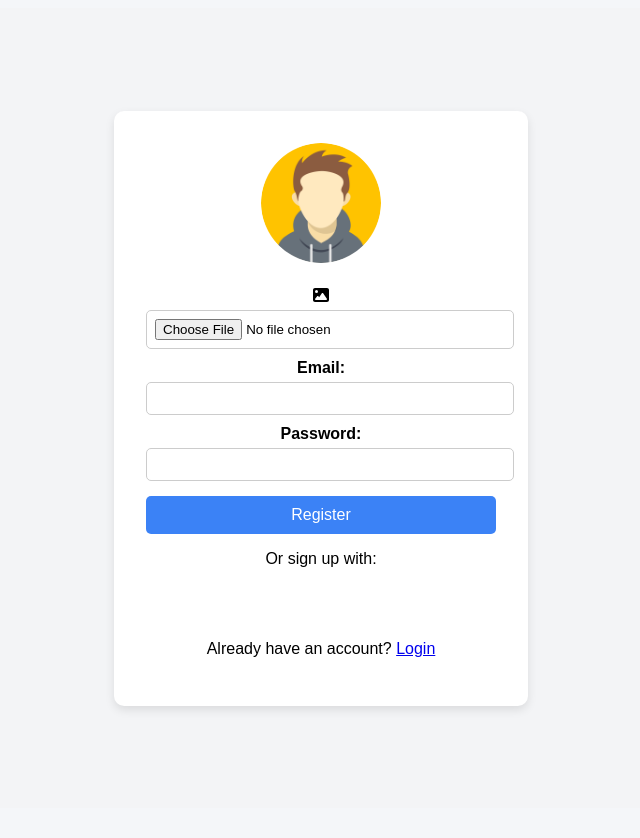
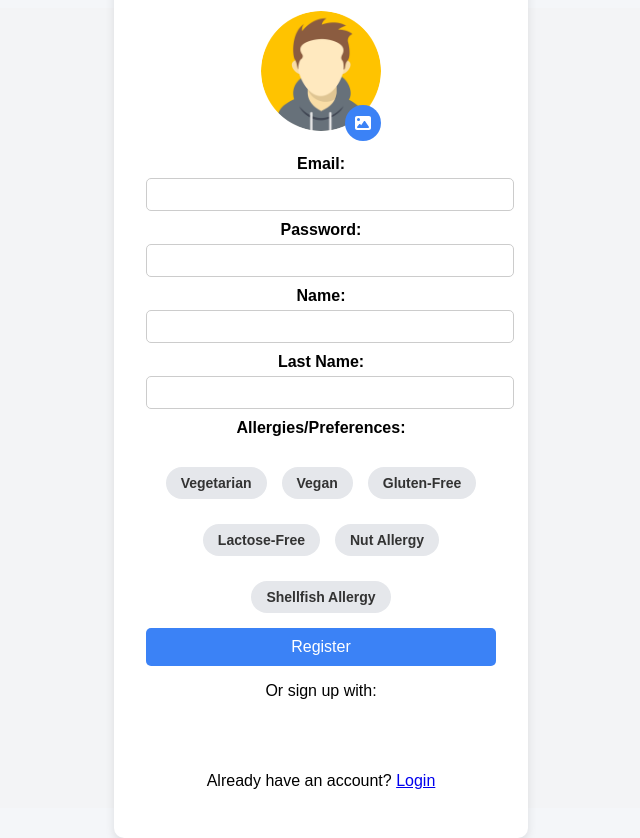
Before and after one commit to hod25/Internet-Project-Front, a React (Vite) app: page /register in a window 1280 px wide. Shown: the whole page, without its empty margins (319-959 px from the left). Before the commit the page ends 816 px from the top, so only its background shows below. Built offline with nearby package versions, Linux system fonts and the light colour scheme; no server answers.

Commit message:
Fix Register

```diff
--- a/src/pages/Register.tsx
+++ b/src/pages/Register.tsx
@@ -2,42 +2,80 @@ import { FC, useState } from "react";
 import { useForm } from "react-hook-form";
 import { zodResolver } from "@hookform/resolvers/zod";
 import z from "zod";
+import "../styles/Register.css";
 import avatar from "../assets/avatar.png";
 import { FontAwesomeIcon } from "@fortawesome/react-fontawesome";
 import { faImage } from "@fortawesome/free-solid-svg-icons";
-import "../styles/RegistrationForm.css";
+import axios from "axios";
 import { Link } from "react-router-dom";
 import { GoogleLogin } from "@react-oauth/google";
 
 const schema = z.object({
   email: z.string().email("Invalid email address"),
   password: z.string().min(6, "Password must be at least 6 characters"),
-  img: z.instanceof(FileList).optional(),
+  name: z.string().min(1, "Name is required"),
+  last_name: z.string().min(1, "Last name is required"),
+  background: z.string().optional(),
+  img: z.instanceof(File).optional(),
+  profile: z.string().optional(),
+  allergies: z.array(z.string()).optional(),
 });
 
 type FormData = z.infer<typeof schema>;
 
-const RegistrationForm: FC = () => {
+const RegisterPage: FC = () => {
   const [file, setFile] = useState<File | null>(null);
   const { register, handleSubmit, formState } = useForm<FormData>({
     resolver: zodResolver(schema),
   });
 
-  const onSubmit = (data: FormData) => {
-    console.log("Form Submitted:", data);
+  const onSubmit = async (data: FormData) => {
+    try {
+      const formData = new FormData();
+      formData.append("email", data.email);
+      formData.append("password", data.password);
+      formData.append("name", data.name);
+      formData.append("last_name", data.last_name);
+      formData.append("background", data.background || "");
+      if (data.img) formData.append("img", data.img);
+      formData.append("profile", data.profile || "");
+      formData.append("allergies", JSON.stringify(data.allergies || []));
+
+      const response = await axios.post("/api/register", formData, {
+        headers: {
+          "Content-Type": "multipart/form-data",
+        },
+      });
+
+      console.log("User registered:", response.data);
+    } catch (error) {
+      console.error("Error registering user:", error);
+    }
   };
 
   const handleGoogleSignup = (response: any) => {
     console.log("Google Signup Response:", response);
-    // כאן תוכל לטפל ברישום עם גוגל, לשלוח לשרת ולעשות אימות
+    // Handle Google signup here
   };
 
+  const allergyOptions = [
+    "Vegetarian",
+    "Vegan",
+    "Gluten-Free",
+    "Lactose-Free",
+    "Nut Allergy",
+    "Shellfish Allergy",
+  ];
+
   return (
-    <form onSubmit={handleSubmit(onSubmit)}>
-      <div>
-        <div>
-          <img src={file ? URL.createObjectURL(file) : avatar} />
-          <label>
+    <form onSubmit={handleSubmit(onSubmit)} className="register-container">
+      <div className="register-header">
+        <img
+          src={file ? URL.createObjectURL(file) : avatar}
+          alt="Profile Avatar"
+          className="register-avatar"
+        />
+        <label className="register-upload">
           <FontAwesomeIcon icon={faImage} />
           <input
             {...register("img")}
@@ -46,21 +84,48 @@ const RegistrationForm: FC = () => {
             onChange={(e) => setFile(e.target.files?.[0] || null)}
           />
         </label>
-        </div>
 
         <label>Email:</label>
-        <input {...register("email")} type="text" />
+        <input {...register("email")} type="email" />
         {formState.errors.email && <p>{formState.errors.email.message}</p>}
 
         <label>Password:</label>
         <input {...register("password")} type="password" />
         {formState.errors.password && <p>{formState.errors.password.message}</p>}
 
+        <label>Name:</label>
+        <input {...register("name")} type="text" />
+        {formState.errors.name && <p>{formState.errors.name.message}</p>}
+
+        <label>Last Name:</label>
+        <input {...register("last_name")} type="text" />
+        {formState.errors.last_name && <p>{formState.errors.last_name.message}</p>}
+
+        {/* <label>Background:</label>
+        <input {...register("background")} type="text" /> */}
+
+        {/* <label>Profile:</label>
+        <input {...register("profile")} type="text" /> */}
+
+        <label>Allergies/Preferences:</label>
+        <div className="allergies-container">
+          {allergyOptions.map((option) => (
+            <div key={option} className="allergy-option">
+              <input
+                {...register("allergies")}
+                type="checkbox"
+                value={option}
+                id={option}
+              />
+              <label htmlFor={option}>{option}</label>
+            </div>
+          ))}
+        </div>
+
         <button type="submit">Register</button>
 
         <p>Or sign up with:</p>
         <GoogleLogin onSuccess={handleGoogleSignup} onError={() => console.log("Google Signup Error")} />
-
         <p>
           Already have an account? <Link to="/login">Login</Link>
         </p>
@@ -69,4 +134,4 @@ const RegistrationForm: FC = () => {
   );
 };
 
-export default RegistrationForm;
+export default RegisterPage;
--- a/src/styles/RegistrationForm.css
+++ b/src/styles/Register.css
@@ -73,3 +73,24 @@ button:hover {
     border-radius: 50%;
     color: white;
 }
+
+.register-upload {
+    position: relative;
+    display: inline-block;
+    cursor: pointer;
+    margin-top: 10px;
+}
+
+.register-upload input {
+    display: none;
+}
+
+.register-upload svg {
+    position: absolute;
+    bottom: 0;
+    right: 0;
+    background: #3b82f6;
+    padding: 10px;
+    border-radius: 50%;
+    color: white;
+}
```
Lines whose indentation alone changed are shown as unchanged.
